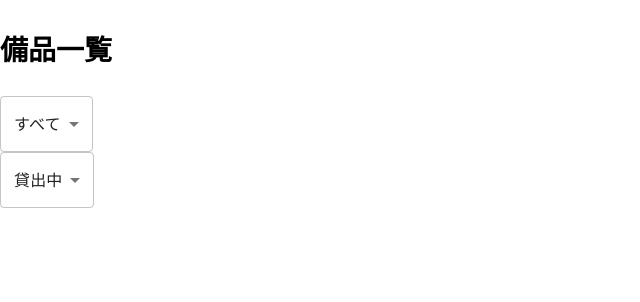
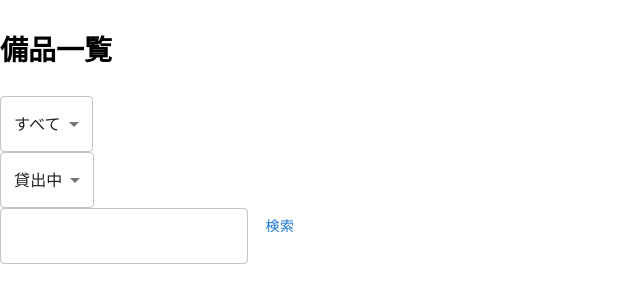
Before and after one commit to takumiTakahata/equipment_management_system, a React (Create React App) app in the folder app/: page /product_list in a window 1280 px wide. Before the commit this address had no page. Shown: the top 302 px of the page, without its empty margins (0-640 px from the left). Built offline with nearby package versions, Linux system fonts and the light colour scheme.

Commit message:
検索バー,ボタンの表示

```diff
--- a/app/src/components/product_list.tsx
+++ b/app/src/components/product_list.tsx
@@ -4,6 +4,8 @@ import { ListItem } from "@mui/material";
 import { ListItemButton } from "@mui/material";
 import { TextField } from "@mui/material";
 import { MenuItem } from "@mui/material";
+import { Button } from "@mui/material";
+import SearchIcon from "@mui/icons-material/Search";
 
 function renderRow(props: ListChildComponentProps) {
   const { index, style } = props;
@@ -83,6 +85,12 @@ function ProductList() {
             ))}
           </TextField>
         </div>
+        <div className="search_var">
+          <TextField className="search_field">
+            <SearchIcon></SearchIcon>
+          </TextField>
+          <Button className="button">検索</Button>
+        </div>
       </div>
     </div>
   );
```
